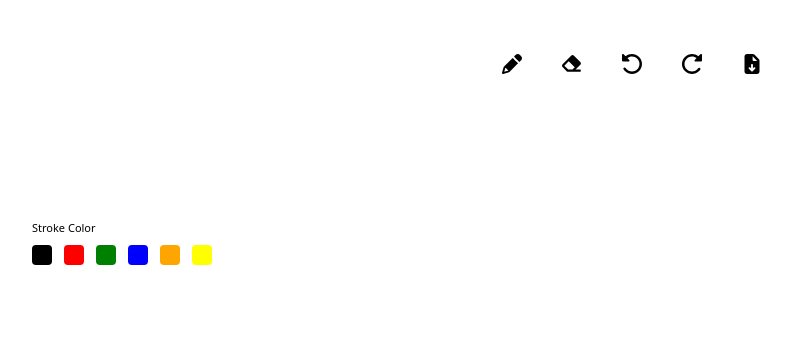
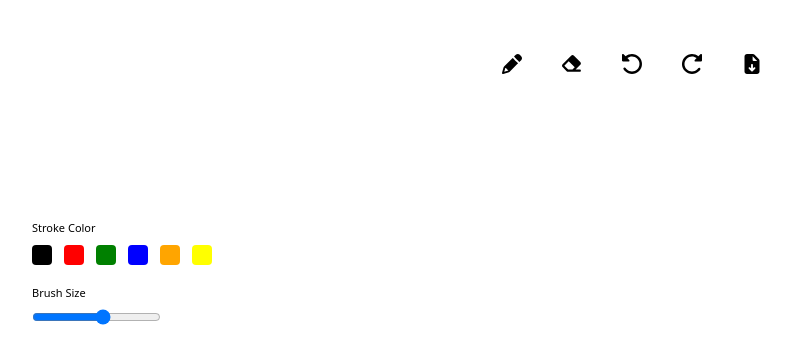
Before and after one commit to ronakradadiya/sketchfolio, a Next.js app: page / in a window 1280 px wide. Shown: the top 364 px of the page, without its empty margins (8-799 px from the left). Built offline with nearby package versions, Linux system fonts and the light colour scheme.

Commit message:
bugfix: brush not showing in pencil mode

```diff
--- a/src/app/components/toolbox/index.tsx
+++ b/src/app/components/toolbox/index.tsx
@@ -18,7 +18,7 @@ const ToolBox = () => {
   const activeMenuItemData = useStore((state) => state[activeMenuItem]);
 
   const showStrokeToolOption = activeMenuItem === MENU_ITEMS.PENCIL;
-  const showBrushToolOption = activeMenuItem === MENU_ITEMS.ERASER;
+  const showBrushToolOption = activeMenuItem === MENU_ITEMS.ERASER || activeMenuItem === MENU_ITEMS.PENCIL;
 
   const updateBrushSize = (e: React.ChangeEvent<HTMLInputElement>) => {
     changeBrushSize({
```
